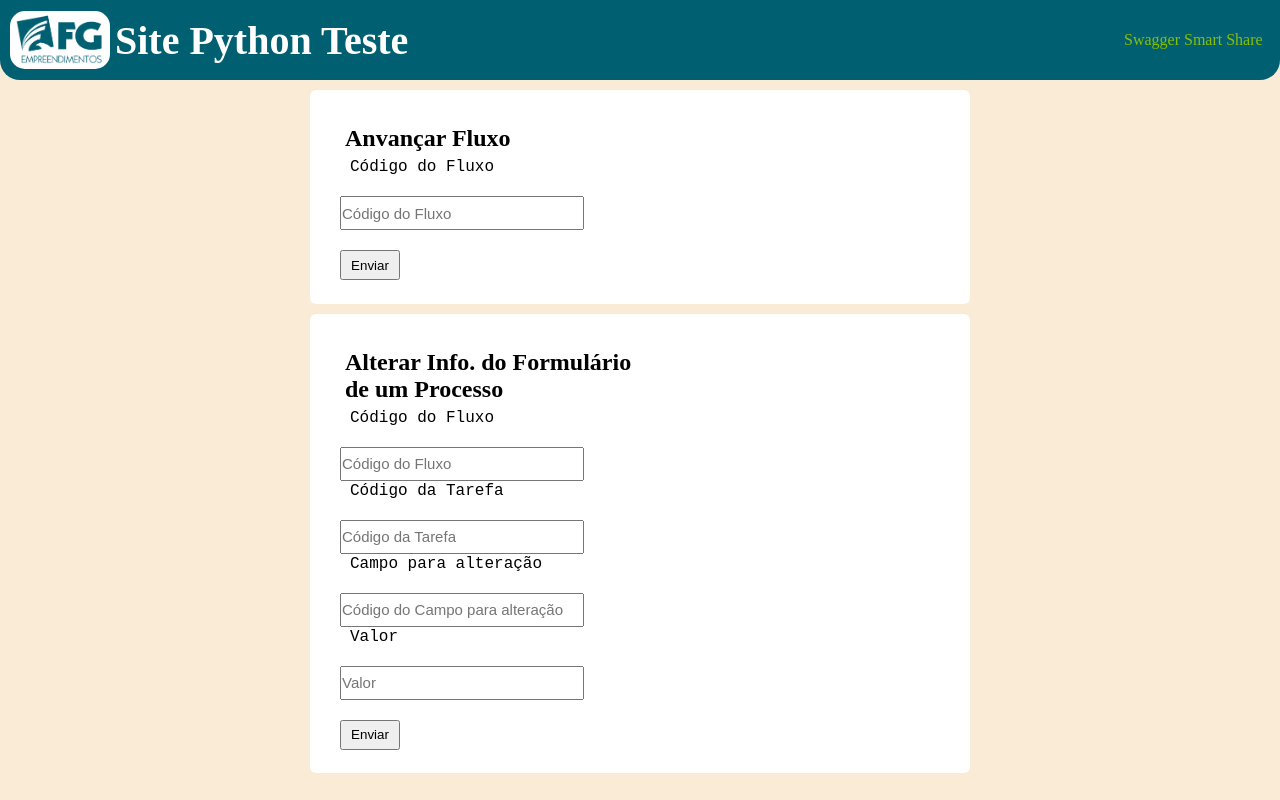
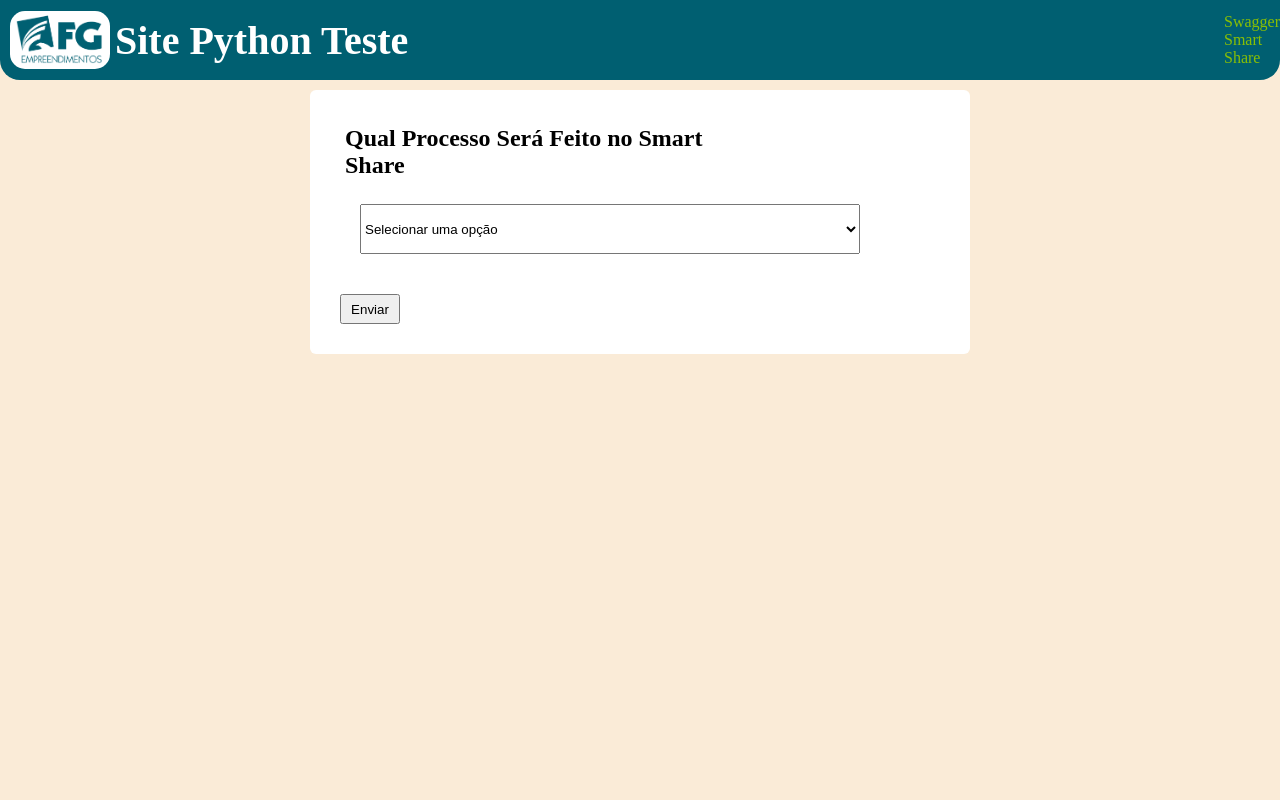
Before and after one commit to edueslei-fg/codigos_projetos, a Flask app: page / in a window 1280 px wide. Run offline with Flask 3, Linux system fonts and the light colour scheme.

Commit message:
Mudança Front End e Funcionamento API

```diff
--- a/SmartShareAPI_python/APIs/FluxoModf.py
+++ b/SmartShareAPI_python/APIs/FluxoModf.py
@@ -12,7 +12,6 @@ TOKEN_CLIENT = os.getenv("TOKEN_CLIENT")
 Email = "lorenzo.guedes@fgempreendimentos.com.br"
 
 def call_api_login():
-
     url = f"{API_BASE}/api/v2/Usuario/ValidarLogin"
     files = {
         'dsUsuario': (None, 'root.fg'),
@@ -33,19 +32,18 @@ def pular_fluxo(CdFluxo):
         "Content-Type": "application/json",
         "Accept": "application/json",
         "dsCliente": "mobile",
-        "cdFluxo": str(CdFluxo),
+        "cdFluxo": CdFluxo,
         "dsChaveAutenticacao": AUTENTICACAO,
         "tokenUsuario": str(token),
         "dsEmailExecutor": str(Email)
     }
-    print("FLUXO:", CdFluxo)
 
     body = {
       "cdFluxo":  str(CdFluxo),
       "dsEmailExecutor": f"{Email}"
     }
     response = requests.post(url, headers=headers, json=body)
-    print("STATUS:", response.status_code)
-    print("BODY:", response.text)
-    response.raise_for_status()
+    if response.status_code != 200:
+        print("ERRO API:", response.status_code)
+        print(response.text)
     return response.text
--- a/SmartShareAPI_python/app.py
+++ b/SmartShareAPI_python/app.py
@@ -1,23 +1,29 @@
-from flask import Flask, request, render_template
+from flask import Flask, request, render_template, jsonify
 from APIs.FluxoModf import pular_fluxo
+from APIs.preencheForm import Camp_formsPre
 
-app = Flask(__name__)
+app = Flask(__name__, static_folder="static")
+
 
 @app.route("/")
 def index():
     return render_template("FrontHTML.html")
 
-@app.route("/dadosAnvanco", methods=["POST"])
-def dadosAnvanco():
+MAPA = {
+     "AvancoFluxo": pular_fluxo,
+     "altInfoCampo": Camp_formsPre
+}
+@app.route("/executar", methods=["POST"])
+def executar():
     data = request.json
+    tipo = data.get("tipo")
 
-    CdFluxo = int(data["CdFluxo"])  # converte pra número
+    if tipo not in MAPA:
+        return jsonify({"erro": "Ação inválida"}), 400
 
-    print("Código", CdFluxo, "recebido")
+    resultado = MAPA[tipo](data)
 
-    resultado = pular_fluxo(CdFluxo)
-
-    return resultado
+    return jsonify(resultado)
 
 if __name__ == "__main__":
     app.run(debug=True)
--- a/SmartShareAPI_python/static/InfoEnv.js
+++ b/SmartShareAPI_python/static/InfoEnv.js
@@ -1,23 +1,44 @@
-function enviarAvanco(){
-            fetch("/dadosAnvanco", {
-                method: "POST",
-                headers: {"Content-Type": "application/json"},
-                body:JSON.stringify({CdFluxo:document.getElementById("CdFluxo").value})
-            },
+const camposPorTipo = {
+  AvancoFluxo: `
+            <input id="CdFluxo" placeholder="Código do Fluxo">
+          `,
+  altInfoCampo: `
+            <label for="Código do Fluxo">Código do Fluxo</label>
+            <br>
+            <input type="number" class="InputInfo" id="CdFluxo" placeholder="Código do Fluxo">
+            <br>
+            <label for="Código do Fluxo">Código da Tarefa</label>
+            <br>
+            <input type="number" class="InputInfo" id="CdTarefa" placeholder="Código da Tarefa">
+            <br>
+            <label for="Código do Fluxo">Campo para alteração</label>
+            <br>
+            <input type="text" class="InputInfo" id="CdCampo" placeholder="Código do Campo para alteração">
+            <br>
+            <label for="Código do Fluxo">Valor</label>
+            <br>
+            <input type="text" class="InputInfo" id="Valor" placeholder="Valor">
+  `,
+  usuario: `
+    <input id="Nome" placeholder="Nome">
+    <input id="Email" placeholder="Email">
+  `
+}
+document.getElementById("tipo").addEventListener("change", e => {
+  document.getElementById("campos").innerHTML = camposPorTipo[e.target.value] || ""
+})
+function enviar(){
+  const tipo = document.getElementById("tipo").value
+  const inputs = document.querySelectorAll("#campos input")
+  let data = { tipo }
 
-        )
-        .then(r => r.text())
-        .then(response => alert(response));
-    }
-    function enviarAlteracao(){
-        fetch("/enviarAlteracao",{
-            method:"POST",
-            headers:{"Cotent-Type":"application/json"},
-            body: JSON.stringify({
-                CdFluxo:document.getElementById("CdFluxo").value,
-                CdTarefa:document.getElementById("CdTarefa").value,
-                CdCampo:document.getElementById("CdCampo").value,
-                Valor:document.getElementById("Valor").value
-            })
-        })
-    }
+  inputs.forEach(i => data[i.id] = i.value)
+
+  fetch("/executar", {
+    method: "POST",
+    headers: {"Content-Type": "application/json"},
+    body: JSON.stringify(data)
+  })
+  .then(r => r.json())
+  .then(resp => alert(JSON.stringify(resp)))
+}
--- a/SmartShareAPI_python/static/estilo.css
+++ b/SmartShareAPI_python/static/estilo.css
@@ -1,29 +1,33 @@
             *{
                 margin: 0;
                 padding: 0;
+            }
 
-            }
             body{
                 background-color: antiquewhite;
             }
+
             nav{
                  flex: 1;
                 padding-left: 55%;
             }
+
             h1{
                 padding: 0;
                 margin: 5px;
-                width: 300px;
+                width: 400px;
+            }
 
-            }
             a{
                 text-decoration: none;
                 color: #89BF04;
             }
+
             label{
                 font-family: 'Courier New', Courier, monospace;
                 margin: 10px;
             }
+
             section{
                 max-width: 600px;
                 margin: 10px auto;
@@ -44,14 +48,15 @@
                 position: static;
                 justify-content: center;
                 align-items: center;
+            }
 
-            }
             .menu{
                 position: static;
                 justify-content: center;
                 align-items: center;
                 width: 200px;
             }
+
             .Titulo{
                 color: rgb(255, 255, 255);
                 font-size: 40px;
@@ -62,8 +67,8 @@
                 display: inline-block;
                 width: 50%;
                 height: 50px;
+            }
 
-            }
             img{
                 width: 100px;
                 height: auto;
@@ -71,15 +76,22 @@
                 margin-left: 10px;
                 border-radius: 15px ;
             }
+
+            select{
+                width: 500px;
+                height: 50px;
+                margin: 20px;
+            }
+
             .botao{
                 margin-top: 20px;
                 width: 60px;
                 height: 30px;
             }
-            .InputInfo{
+
+            Input{
                 width: 80%;
                 height: 30px;
-                margin-top: 20px;
+                margin: 10px;
                 font-size: 15px;
-
             }
--- a/SmartShareAPI_python/templates/FrontHTML.html
+++ b/SmartShareAPI_python/templates/FrontHTML.html
@@ -16,34 +16,17 @@
         </header>
 
     <section>
-            <h1>Anvançar Fluxo</h1>
-        <div class="inputs">
-            <label for="Código do Fluxo">Código do Fluxo</label>
-            <input type="number" class="InputInfo" id="CdFluxo" placeholder="Código do Fluxo">
-            <button class="botao" type="button" onclick="enviar()">Enviar</button>
-        </div>
+        <H1>Qual Processo Será Feito no Smart Share</H1>
+            <select id="tipo">
+                <option value="">Selecionar uma opção</option>
+                <option value="AvancoFluxo">Avançar Fluxo</option>
+                <option value="altInfoCampo">Alterar informação de um campo no Fluxo</option>
+            </select>
+            <div id = "campos"></div>
+          <button class="botao" onclick="enviar()">Enviar</button>
     </section>
-    <section>
-
-            <h1>Alterar Info. do Formulário de um Processo</h1>
-        <div class="inputs">
-            <label for="Código do Fluxo">Código do Fluxo</label>
-            <input type="number" class="InputInfo" id="CdFluxo" placeholder="Código do Fluxo">
-
-            <label for="Código do Fluxo">Código da Tarefa</label>
-            <input type="text" class="InputInfo" id="CdTarefa" placeholder="Código da Tarefa">
-
-            <label for="Código do Fluxo">Campo para alteração</label>
-            <input type="text" class="InputInfo" id="CdCampo" placeholder="Código do Campo para alteração">
-            <label for="Código do Fluxo">Valor</label>
-            <input type="text" class="InputInfo" id="Valor" placeholder="Valor">
-            <button class="botao" type="button" onclick="enviarAlteracao()">Enviar</button>
-
-        </div>
-    </section>
-
     </body>
 
-    <script href="{{url_for('static', filename='InfoEnv.js')}}"></script>
+    <script src="{{url_for('static', filename='InfoEnv.js')}}"></script>
 
 </html>
```
Also changed, not shown: SmartShareAPI_python/APIs/preencheForm.py (+11 -19 lines), SmartShareAPI_python/templates/GerenciaColab.HTML (added, +11 -0 lines). Lines whose indentation alone changed are shown as unchanged.
